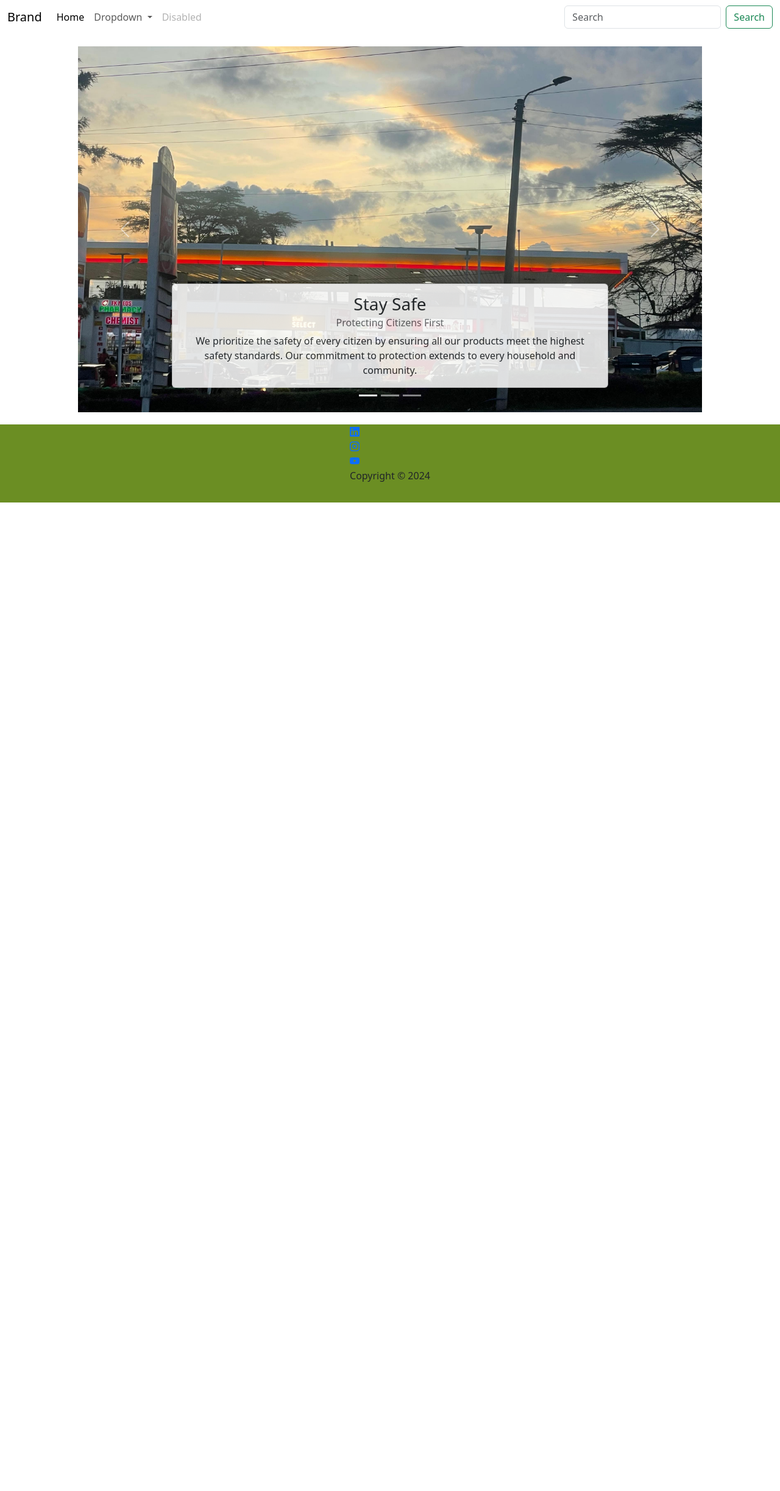
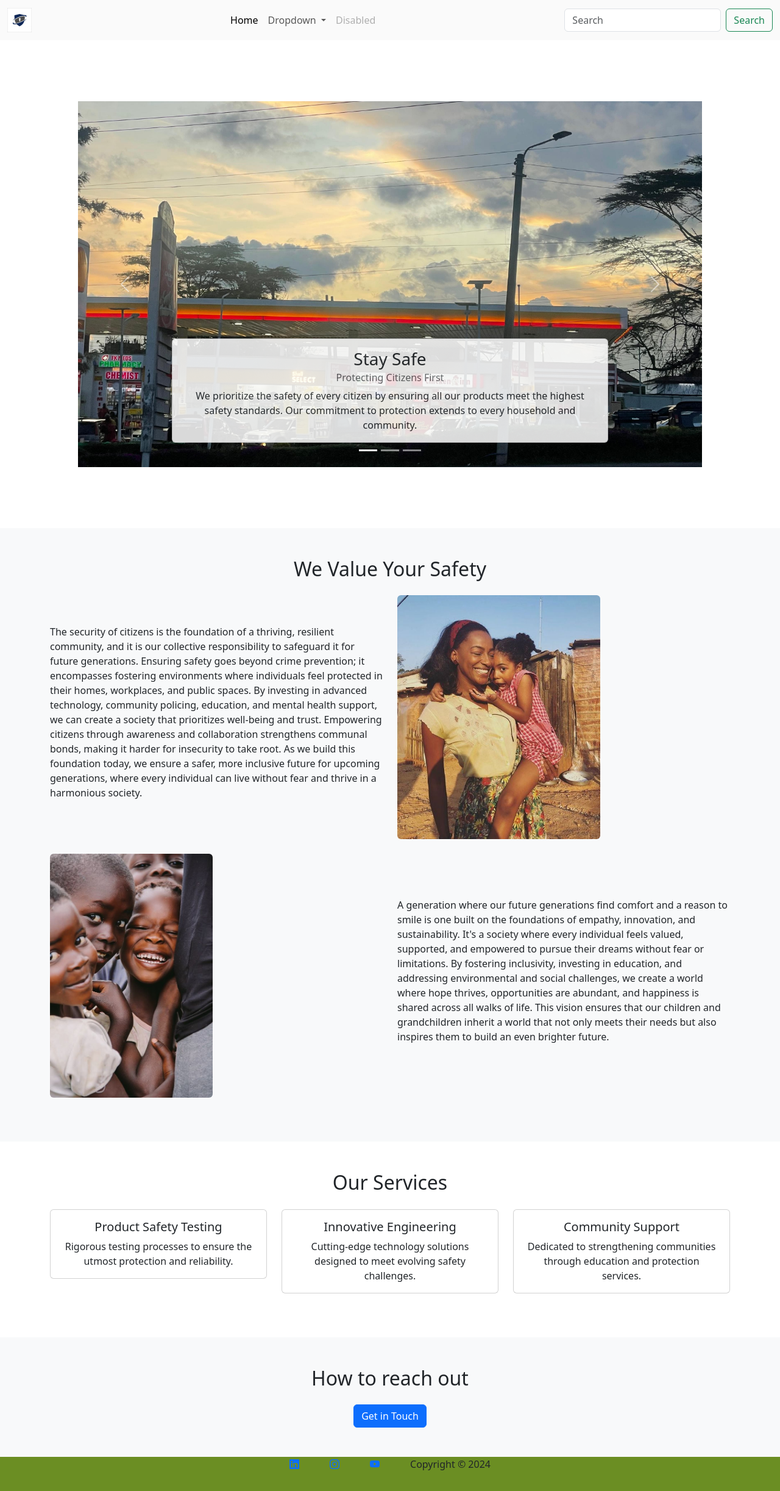
Before and after one commit to Kathoni/Emobilis-final-project, a Django app: page /application/index/ in a window 1280 px wide. Shown: the whole page at 61% size. Before the commit the page ends 824 px from the top, so only its background shows below. Run offline with Django 5.2, Linux system fonts and the light colour scheme; some libraries are stand-ins or nearby versions.

Commit message:
advancing the pages

```diff
--- a/Community/application/templates/base.html
+++ b/Community/application/templates/base.html
@@ -14,14 +14,19 @@
 </head>
 <body>
     <header>
-        <nav class="navbar navbar-expand-lg" style="background-color: rgba(255,255,255,0.5);">
+        <nav class="navbar navbar-expand-lg" style="background-color: rgb(250, 250, 250);">
+            <hr>
             <div class="container-fluid">
-                <a class="navbar-brand" href="{% url 'index' %}">Brand</a>
+                <!-- Logo -->
+                <a class="navbar-brand" href="{% url 'index' %}">
+                    <img src="{% static 'media/logo.jpg' %}" alt="Logo" style="height: 40px;">
+                </a>
                 <button class="navbar-toggler" type="button" data-bs-toggle="collapse" data-bs-target="#navbarNav" aria-controls="navbarNav" aria-expanded="false" aria-label="Toggle navigation">
                     <span class="navbar-toggler-icon"></span>
                 </button>
                 <div class="collapse navbar-collapse" id="navbarNav">
-                    <ul class="navbar-nav me-auto mb-2 mb-lg-0">
+                    <!-- Centering navbar items -->
+                    <ul class="navbar-nav mx-auto mb-2 mb-lg-0">
                         <li class="nav-item">
                             <a class="nav-link active" aria-current="page" href="{% url 'index' %}">Home</a>
                         </li>
@@ -53,13 +58,12 @@
     {% endblock %}
 
     <footer style="flex: auto; display: flex; align-items: end; justify-content: center; background-color: olivedrab;">
-        <ul style="list-style: none; gap: 50px; padding: 0;">
+        <ul style="list-style: none; display: flex; gap: 50px; padding: 0;">
             <li><a href="#"><i class="bi bi-linkedin" aria-label="LinkedIn"></i></a></li>
             <li><a href="#"><i class="bi bi-instagram" aria-label="Instagram"></i></a></li>
             <li><a href="#"><i class="bi bi-youtube" aria-label="YouTube"></i></a></li>
             <li><p>Copyright &copy; 2024</p></li>
         </ul>
-
     </footer>
 
     <!-- Bootstrap JS and Popper.js -->
--- a/Community/application/templates/index.html
+++ b/Community/application/templates/index.html
@@ -3,9 +3,9 @@
 {% block title %}Home{% endblock %}
 
 {% block content %}
-<div class="d-flex justify-content-center align-items-center" style="min-height: 80vh; background-color: white;">
+<!-- Carousel Section -->
+<div class="d-flex justify-content-center align-items-center" style="min-height: 100vh; background-color: white;">
   <div id="carouselExampleDark" class="carousel slide" data-bs-ride="carousel" style="width: 80%;">
-
     <!-- Indicators -->
     <div class="carousel-indicators">
       <button type="button" data-bs-target="#carouselExampleDark" data-bs-slide-to="0" class="active" aria-current="true" aria-label="Slide 1"></button>
@@ -15,12 +15,11 @@
 
     <!-- Slides -->
     <div class="carousel-inner">
-
       <!-- First Slide -->
       <div class="carousel-item active" data-bs-interval="10000">
         <img src="{% static 'media/courscel_img_1.jpg' %}" class="d-block w-100 img-fluid" style="height: 600px; object-fit: cover;" alt="First slide">
         <div class="carousel-caption d-none d-md-block">
-          <div class="card bg-white" style="width: 100%; opacity: 0.85;">
+          <div class="card bg-white" style="opacity: 0.85;">
             <div class="card-body text-dark">
               <h3 class="card-title">Stay Safe</h3>
               <h6 class="card-subtitle mb-2 text-muted">Protecting Citizens First</h6>
@@ -36,7 +35,7 @@
       <div class="carousel-item" data-bs-interval="2000">
         <img src="{% static 'media/courscel_img_2.jpg' %}" class="d-block w-100 img-fluid" style="height: 600px; object-fit: cover;" alt="Second slide">
         <div class="carousel-caption d-none d-md-block">
-          <div class="card bg-white" style="width: 100%; opacity: 0.85;">
+          <div class="card bg-white" style="opacity: 0.85;">
             <div class="card-body text-dark">
               <h3 class="card-title">Safety First</h3>
               <h6 class="card-subtitle mb-2 text-muted">Protecting Lives Through Innovation</h6>
@@ -52,7 +51,7 @@
       <div class="carousel-item">
         <img src="{% static 'media/courscel_img_3.jpg' %}" class="d-block w-100 img-fluid" style="height: 600px; object-fit: cover;" alt="Third slide">
         <div class="carousel-caption d-none d-md-block">
-          <div class="card bg-white" style="width: 100%; opacity: 0.85;">
+          <div class="card bg-white" style="opacity: 0.85;">
             <div class="card-body text-dark">
               <h3 class="card-title">Trusted Solutions</h3>
               <h6 class="card-subtitle mb-2 text-muted">A Future of Security and Trust</h6>
@@ -63,7 +62,6 @@
           </div>
         </div>
       </div>
-
     </div>
 
     <!-- Navigation controls -->
@@ -77,4 +75,88 @@
     </button>
   </div>
 </div>
+
+<!-- About Us Section -->
+<section class="py-5" style="background-color: #f8f9fa;">
+  <div class="container">
+    <h2 class="text-center mb-4">We Value Your Safety</h2>
+    <div class="row align-items-center">
+      <div class="col-lg-6 mb-4">
+        <p>
+          The security of citizens is the foundation of a thriving, resilient community, and it is our collective responsibility to safeguard it for future generations. Ensuring safety goes beyond crime prevention; it encompasses fostering environments where individuals feel protected in their homes, workplaces, and public spaces. By investing in advanced technology, community policing, education, and mental health support, we can create a society that prioritizes well-being and trust. Empowering citizens through awareness and collaboration strengthens communal bonds, making it harder for insecurity to take root. As we build this foundation today, we ensure a safer, more inclusive future for upcoming generations, where every individual can live without fear and thrive in a harmonious society.
+        </p>
+      </div>
+      <div class="col-lg-6 mb-4">
+        <img src="{% static 'media/community.jpeg' %}" class="img-fluid rounded" style="height: 50vh" alt="Community">
+      </div>
+      <section>
+        <div class="row align-items-center">
+          <div class="col-lg-6 mb-4">
+            <img src="{% static 'media/next_generation.jpeg' %}" class="img-fluid rounded" style="height: 50vh" alt="">
+          </div>
+          <div class="col-lg-6 mb-4">
+            <p>
+            A generation where our future generations find
+              comfort and a reason to smile is one built on the foundations
+              of empathy, innovation, and sustainability.
+              It's a society where every individual feels valued, supported, and empowered
+              to pursue their dreams without fear or limitations. By fostering inclusivity, investing in
+              education, and addressing environmental and social challenges, we create a world where hope
+              thrives, opportunities are abundant, and happiness is shared across all walks of life.
+              This vision ensures that our children and grandchildren inherit a world that not only meets their
+              needs but also inspires them to build an even brighter future.
+          </p>
+          </div>
+
+        </div>
+      </section>
+    </div>
+  </div>
+</section>
+
+<!-- Our Services Section -->
+<section class="py-5">
+  <div class="container">
+    <h2 class="text-center mb-4">Our Services</h2>
+    <div class="row">
+      <div class="col-md-4 mb-4">
+        <div class="card text-center">
+          <div class="card-body">
+            <h5 class="card-title">Product Safety Testing</h5>
+            <p class="card-text">Rigorous testing processes to ensure the utmost protection and reliability.</p>
+          </div>
+        </div>
+      </div>
+      <div class="col-md-4 mb-4">
+        <div class="card text-center">
+          <div class="card-body">
+            <h5 class="card-title">Innovative Engineering</h5>
+            <p class="card-text">Cutting-edge technology solutions designed to meet evolving safety challenges.</p>
+          </div>
+        </div>
+      </div>
+      <div class="col-md-4 mb-4">
+        <div class="card text-center">
+          <div class="card-body">
+            <h5 class="card-title">Community Support</h5>
+            <p class="card-text">Dedicated to strengthening communities through education and protection services.</p>
+          </div>
+        </div>
+      </div>
+    </div>
+  </div>
+</section>
+
+<!-- Contact Us Section -->
+<section class="py-5" style="background-color: #f8f9fa;">
+  <div class="container">
+    <h2 class="text-center mb-4">How to reach out</h2>
+    <p class="text-center">
+
+    </p>
+    <div class="text-center">
+      <button class="btn btn-primary">Get in Touch</button>
+    </div>
+  </div>
+</section>
 {% endblock %}
--- a/Community/application/urls.py
+++ b/Community/application/urls.py
@@ -18,6 +18,7 @@ Including another URLconf
 
 from django.contrib import admin
 from django.urls import path
+from django.contrib.auth import views as auth_views
 
 from application import views
 
@@ -26,4 +27,8 @@ urlpatterns = [
     path('index/', views.index, name='index'),
     path('settings/', views.settings, name='settings'),
     path('about/', views.about, name='about'),
+    path('register/', views.register, name='register'),
+    path('login/', auth_views.LoginView.as_view(), name='login'),
+    path('logout/', auth_views.LogoutView.as_view(), name='logout'),
+    path('report/', views.report_crime, name='report_crime'),
 ]
--- a/Community/application/views.py
+++ b/Community/application/views.py
@@ -1,4 +1,9 @@
-from django.shortcuts import render
+from django.contrib.auth import login
+from django.shortcuts import render, redirect
+
+from application.forms import RegistrationForm, CrimeReportForm
+from application.models import CrimeReport
+
 
 # Create your views here.
 def index(request):
@@ -9,3 +14,31 @@ def settings(request):
 
 def about(request):
     return render(request, 'about.html')
+
+
+def register(request):
+    if request.method == "POST":
+        form = RegistrationForm(request.POST)
+        if form.is_valid():
+            user = form.save()
+            login(request, user)
+            return redirect('index')  # Redirect to the homepage after registration
+    else:
+        form = RegistrationForm()
+    return render(request, 'registration/register.html', {'form': form})
+
+def report_crime(request):
+    if request.method == "POST":
+        form = CrimeReportForm(request.POST)
+        if form.is_valid():
+            crime_report = form.save(commit=False)
+            crime_report.user = request.user  # Link the report to the logged-in user
+            crime_report.save()
+            return redirect('index')  # Redirect after successful crime report submission
+    else:
+        form = CrimeReportForm()
+    return render(request, 'crime/report_crime.html', {'form': form})
+
+def crime_reports(request):
+    reports = CrimeReport.objects.all()  # You could filter this by the user's location
+    return render(request, 'crime/crime_reports.html', {'reports': reports})
```
Also changed, not shown: Community/application/forms.py (+19 -1 lines), Community/application/models.py (+15 -5 lines), Community/application/templates/crimereports.html (added, +9 -0 lines), Community/application/templates/report.html (added, +27 -0 lines), Community/application/static/media/Police.jpeg (added), Community/application/static/media/Rescue.jpeg (added), Community/application/static/media/community.jpeg (added), Community/application/static/media/logo.jpg (added), Community/application/static/media/next_generation.jpeg (added), Community/application/static/media/tetherness.jpeg (added).
